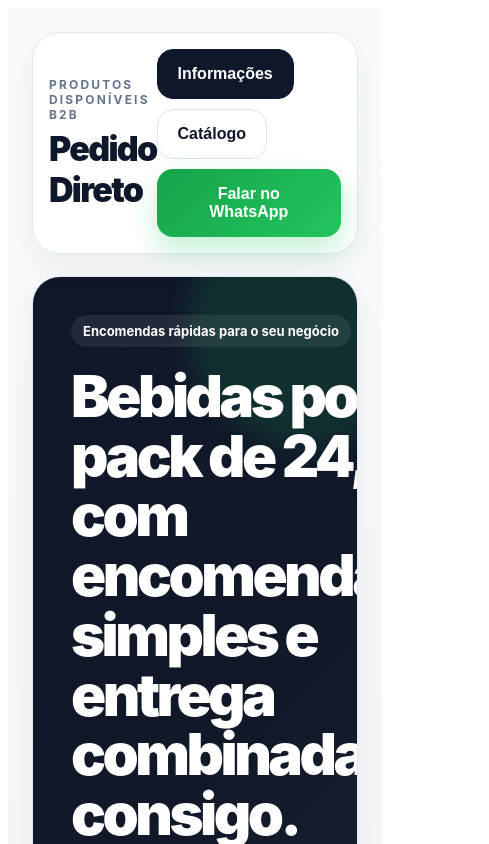
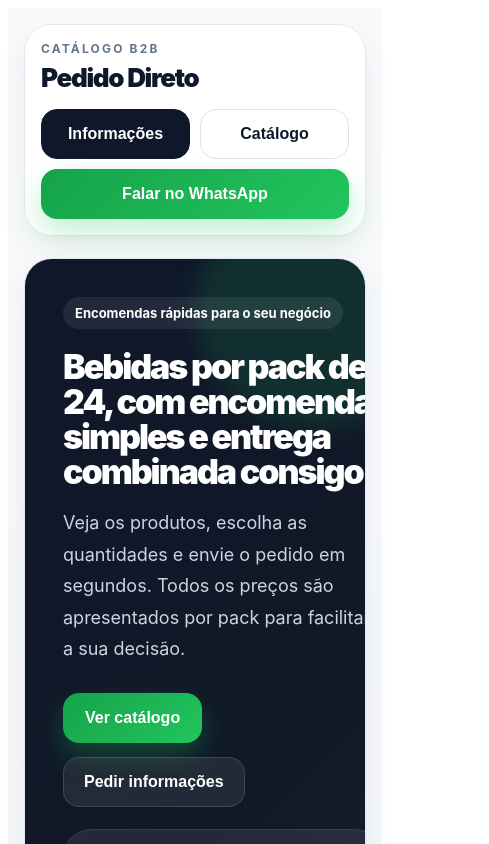
Before and after one commit to salvas999/catalego2, a React (Vite) app: page / in a window 390 px wide. Shown: the top 844 px of the page, 489 px wide, since content can reach past the window. Built offline with nearby package versions, Linux system fonts and the light colour scheme.

Commit message:
corrigir responsividade mobile

```diff
--- a/src/App.jsx
+++ b/src/App.jsx
@@ -29,7 +29,7 @@ const styles = {
   container: {
     maxWidth: 1440,
     margin: "0 auto",
-    padding: "24px",
+    padding: "16px",
   },
   card: {
     background: "#ffffff",
@@ -68,6 +68,11 @@ const styles = {
     fontSize: 16,
     cursor: "pointer",
   },
+  autoGrid: (minWidth = 320) => ({
+    display: "grid",
+    gridTemplateColumns: `repeat(auto-fit, minmax(${minWidth}px, 1fr))`,
+    gap: 22,
+  }),
 };
 
 const formatPrice = (value) => `€${value.toFixed(2)}`;
@@ -83,20 +88,22 @@ function Navbar({ currentPage, setCurrentPage }) {
         alignItems: "center",
         marginBottom: 22,
         position: "sticky",
-        top: 14,
+        top: 10,
         zIndex: 10,
         backdropFilter: "blur(12px)",
         background: "rgba(255,255,255,0.92)",
+        gap: 16,
+        flexWrap: "wrap",
       }}
     >
       <div>
         <p style={{ margin: 0, fontSize: 12, color: "#64748b", textTransform: "uppercase", letterSpacing: "0.18em", fontWeight: 700 }}>
-          Produtos disponíveis B2B
+          Catálogo B2B
         </p>
-        <h1 style={{ margin: "6px 0 0", fontSize: 34, fontWeight: 900, letterSpacing: "-0.05em" }}>Pedido Direto</h1>
+        <h1 style={{ margin: "6px 0 0", fontSize: "clamp(26px, 5vw, 34px)", fontWeight: 900, letterSpacing: "-0.05em" }}>Pedido Direto</h1>
       </div>
 
-      <div style={{ display: "flex", gap: 10, alignItems: "center", flexWrap: "wrap" }}>
+      <div style={{ display: "flex", gap: 10, alignItems: "center", flexWrap: "wrap", width: "100%", maxWidth: 560, justifyContent: "flex-end" }}>
         <button
           onClick={() => setCurrentPage("info")}
           style={{
@@ -104,6 +111,7 @@ function Navbar({ currentPage, setCurrentPage }) {
             background: currentPage === "info" ? "#0f172a" : "white",
             color: currentPage === "info" ? "white" : "#0f172a",
             border: currentPage === "info" ? "1px solid #0f172a" : "1px solid #dbe3ee",
+            flex: "1 1 140px",
           }}
         >
           Informações
@@ -115,11 +123,12 @@ function Navbar({ currentPage, setCurrentPage }) {
             background: currentPage === "catalogo" ? "#0f172a" : "white",
             color: currentPage === "catalogo" ? "white" : "#0f172a",
             border: currentPage === "catalogo" ? "1px solid #0f172a" : "1px solid #dbe3ee",
+            flex: "1 1 140px",
           }}
         >
           Catálogo
         </button>
-        <button onClick={() => window.open(`https://wa.me/${PHONE}`, "_blank")} style={styles.buttonPrimary}>
+        <button onClick={() => window.open(`https://wa.me/${PHONE}`, "_blank")} style={{ ...styles.buttonPrimary, flex: "1 1 180px" }}>
           Falar no WhatsApp
         </button>
       </div>
@@ -142,12 +151,12 @@ function InfoPage({ setCurrentPage }) {
         }}
       >
         <div style={{ position: "absolute", right: -70, top: -70, width: 240, height: 240, borderRadius: "50%", background: "rgba(34,197,94,0.14)", filter: "blur(12px)" }} />
-        <div style={{ position: "relative", zIndex: 1, display: "grid", gridTemplateColumns: "1.25fr 0.85fr", gap: 24, alignItems: "center" }}>
+        <div style={{ position: "relative", zIndex: 1, ...styles.autoGrid(320), alignItems: "center" }}>
           <div>
             <div style={{ display: "inline-flex", padding: "8px 12px", borderRadius: 999, background: "rgba(255,255,255,0.08)", fontSize: 13, fontWeight: 700 }}>
               Encomendas rápidas para o seu negócio
             </div>
-            <h2 style={{ margin: "20px 0 0", fontSize: 58, lineHeight: 1.03, fontWeight: 900, letterSpacing: "-0.06em", maxWidth: 760 }}>
+            <h2 style={{ margin: "20px 0 0", fontSize: "clamp(34px, 7vw, 58px)", lineHeight: 1.03, fontWeight: 900, letterSpacing: "-0.06em", maxWidth: 760 }}>
               Bebidas por pack de 24, com encomenda simples e entrega combinada consigo.
             </h2>
             <p style={{ margin: "18px 0 0", fontSize: 18, lineHeight: 1.75, color: "#cbd5e1", maxWidth: 760 }}>
@@ -181,9 +190,9 @@ function InfoPage({ setCurrentPage }) {
         </div>
       </section>
 
-      <section style={{ display: "grid", gridTemplateColumns: "1.1fr 0.9fr", gap: 22, marginBottom: 22 }}>
+      <section style={{ ...styles.autoGrid(320), marginBottom: 22 }}>
         <div style={{ ...styles.card, padding: 28 }}>
-          <h3 style={{ margin: 0, fontSize: 34, fontWeight: 900, letterSpacing: "-0.05em" }}>Como fazer a sua encomenda</h3>
+          <h3 style={{ margin: 0, fontSize: "clamp(26px, 5vw, 34px)", fontWeight: 900, letterSpacing: "-0.05em" }}>Como fazer a sua encomenda</h3>
           <div style={{ display: "grid", gap: 14, marginTop: 18 }}>
             {[
               { title: "1. Escolhe os produtos", text: "Aceda ao catálogo e veja todos os produtos disponíveis." },
@@ -280,15 +289,15 @@ function CatalogPage({ cart, setCart, search, setSearch, selectedCategory, setSe
       <section style={{ ...styles.card, padding: 22, marginBottom: 22 }}>
         <div style={{ display: "flex", justifyContent: "space-between", gap: 20, alignItems: "center", flexWrap: "wrap" }}>
           <div>
-            <h3 style={{ margin: 0, fontSize: 34, fontWeight: 900, letterSpacing: "-0.05em" }}>Catálogo</h3>
+            <h3 style={{ margin: 0, fontSize: "clamp(26px, 5vw, 34px)", fontWeight: 900, letterSpacing: "-0.05em" }}>Catálogo</h3>
             <p style={{ margin: "8px 0 0", color: "#64748b" }}>Todos os produtos são vendidos em packs de 24 unidades.</p>
           </div>
-          <div style={{ display: "flex", gap: 12, alignItems: "center", flexWrap: "wrap" }}>
+          <div style={{ display: "flex", gap: 12, alignItems: "center", flexWrap: "wrap", width: "100%" }}>
             <input
               value={search}
               onChange={(e) => setSearch(e.target.value)}
               placeholder="Pesquisar produto..."
-              style={{ height: 50, minWidth: 240, borderRadius: 16, border: "1px solid #dbe3ee", padding: "0 16px", fontSize: 15, outline: "none" }}
+              style={{ height: 50, minWidth: 0, flex: "1 1 220px", borderRadius: 16, border: "1px solid #dbe3ee", padding: "0 16px", fontSize: 15, outline: "none" }}
             />
             <div style={{ display: "flex", gap: 8, flexWrap: "wrap" }}>
               {CATEGORIES.map((category) => (
@@ -313,8 +322,8 @@ function CatalogPage({ cart, setCart, search, setSearch, selectedCategory, setSe
         </div>
       </section>
 
-      <div style={{ display: "grid", gridTemplateColumns: "1.6fr 0.9fr", gap: 22 }}>
-        <div style={{ display: "grid", gridTemplateColumns: "repeat(3, minmax(0, 1fr))", gap: 18 }}>
+      <div style={{ ...styles.autoGrid(320), alignItems: "start" }}>
+        <div style={{ ...styles.autoGrid(260) }}>
           {filteredProducts.map((p) => (
             <div
               key={p.id}
@@ -341,15 +350,15 @@ function CatalogPage({ cart, setCart, search, setSearch, selectedCategory, setSe
                 />
               </div>
 
-              <h4 style={{ margin: 0, fontSize: 30, fontWeight: 900, letterSpacing: "-0.05em", lineHeight: 1.04 }}>{p.name}</h4>
+              <h4 style={{ margin: 0, fontSize: "clamp(24px, 4vw, 30px)", fontWeight: 900, letterSpacing: "-0.05em", lineHeight: 1.04 }}>{p.name}</h4>
               <p style={{ margin: "8px 0 0", color: "#64748b", fontSize: 15, fontWeight: 700 }}>Pack de 24 unidades</p>
               <p style={{ margin: "10px 0 0", color: "#475569", lineHeight: 1.65 }}>{p.description}</p>
 
               <div style={{ marginTop: 16, padding: 16, borderRadius: 20, background: "#f8fafc" }}>
-                <div style={{ display: "flex", justifyContent: "space-between", alignItems: "end", gap: 12 }}>
+                <div style={{ display: "flex", justifyContent: "space-between", alignItems: "end", gap: 12, flexWrap: "wrap" }}>
                   <div>
                     <p style={{ margin: 0, fontSize: 12, color: "#64748b", textTransform: "uppercase", letterSpacing: "0.12em", fontWeight: 700 }}>Sem IVA</p>
-                    <p style={{ margin: "6px 0 0", fontSize: 32, fontWeight: 900, letterSpacing: "-0.06em" }}>{formatPrice(p.price)}</p>
+                    <p style={{ margin: "6px 0 0", fontSize: "clamp(24px, 4vw, 32px)", fontWeight: 900, letterSpacing: "-0.06em" }}>{formatPrice(p.price)}</p>
                   </div>
                   <div style={{ textAlign: "right" }}>
                     <p style={{ margin: 0, fontSize: 12, color: "#64748b", textTransform: "uppercase", letterSpacing: "0.12em", fontWeight: 700 }}>Com IVA</p>
@@ -366,11 +375,11 @@ function CatalogPage({ cart, setCart, search, setSearch, selectedCategory, setSe
         </div>
 
         <aside>
-          <div style={{ ...styles.card, background: "#0f172a", color: "white", padding: 22, position: "sticky", top: 98 }}>
+          <div style={{ ...styles.card, background: "#0f172a", color: "white", padding: 22, position: "sticky", top: 84 }}>
             <div style={{ display: "flex", justifyContent: "space-between", alignItems: "start", gap: 12 }}>
               <div>
                 <p style={{ margin: 0, color: "#94a3b8", fontSize: 13, textTransform: "uppercase", letterSpacing: "0.14em", fontWeight: 700 }}>Resumo da encomenda</p>
-                <h3 style={{ margin: "8px 0 0", fontSize: 38, fontWeight: 900, letterSpacing: "-0.05em" }}>A sua encomenda</h3>
+                <h3 style={{ margin: "8px 0 0", fontSize: "clamp(28px, 5vw, 38px)", fontWeight: 900, letterSpacing: "-0.05em" }}>A sua encomenda</h3>
               </div>
               <div style={{ padding: "10px 14px", borderRadius: 16, background: "rgba(255,255,255,0.08)", fontWeight: 800 }}>{totalPacks} packs</div>
             </div>
@@ -392,7 +401,7 @@ function CatalogPage({ cart, setCart, search, setSearch, selectedCategory, setSe
                         <button onClick={() => removeItem(p.id)} style={{ background: "transparent", color: "#fca5a5", border: "none", cursor: "pointer", fontWeight: 700 }}>Remover</button>
                       </div>
 
-                      <div style={{ display: "flex", justifyContent: "space-between", alignItems: "center", marginTop: 14, gap: 12 }}>
+                      <div style={{ display: "flex", justifyContent: "space-between", alignItems: "center", marginTop: 14, gap: 12, flexWrap: "wrap" }}>
                         <div style={{ display: "flex", gap: 8, alignItems: "center" }}>
                           <button onClick={() => decreaseQty(p.id)} style={{ ...styles.buttonLight, padding: "10px 12px", background: "rgba(255,255,255,0.06)", color: "white", border: "1px solid rgba(255,255,255,0.12)" }}>−</button>
                           <div style={{ minWidth: 42, textAlign: "center", fontWeight: 800 }}>{p.qty}</div>
@@ -431,7 +440,7 @@ function CatalogPage({ cart, setCart, search, setSearch, selectedCategory, setSe
               </div>
               <div style={{ display: "flex", justifyContent: "space-between", alignItems: "end", marginTop: 10 }}>
                 <span style={{ color: "#64748b", fontSize: 14 }}>Total com IVA</span>
-                <span style={{ fontWeight: 900, fontSize: 34, letterSpacing: "-0.05em" }}>{formatPrice(totalIVA)}</span>
+                <span style={{ fontWeight: 900, fontSize: "clamp(26px, 5vw, 34px)", letterSpacing: "-0.05em" }}>{formatPrice(totalIVA)}</span>
               </div>
             </div>
 
```
